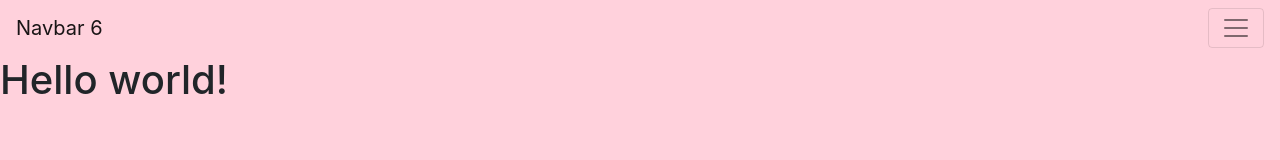
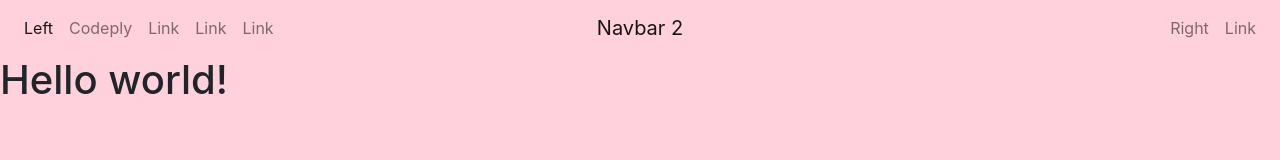
Before and after one commit to alexispascual/alexispascual.github.io, a plain HTML site: page index.html in a window 1280 px wide. Drawn offline with nearby package versions, Linux system fonts and the light colour scheme.

Commit message:
Navbar working

```diff
--- a/index.html
+++ b/index.html
@@ -13,35 +13,62 @@
 
 	<body class="bg">
 
-		<nav class="navbar navbar-light">
+<!--
+		<nav class="navbar navbar-expand-md navbar-light">
+		  <a class="navbar-brand" href="#">Navbar</a>
+		  <button class="navbar-toggler" type="button" data-toggle="collapse" data-target="#collapsibleNavbar">
+			<span class="navbar-toggler-icon"></span>
+		  </button>
+		  <div class="collapse navbar-collapse" id="collapsibleNavbar">
+			<ul class="navbar-nav">
+			  <li class="nav-item">
+				<a class="nav-link" href="#">Link</a>
+			  </li>
+			  <li class="nav-item">
+				<a class="nav-link" href="#">Link</a>
+			  </li>
+			  <li class="nav-item">
+				<a class="nav-link" href="#">Link</a>
+			  </li>
+			</ul>
+		  </div>
+		</nav>
+-->
+		<nav class="navbar navbar-expand-md navbar-light">
+			<div class="navbar-collapse collapse w-100 order-1 order-md-0 dual-collapse2">
+				<ul class="navbar-nav mr-auto">
+					<li class="nav-item active">
+						<a class="nav-link" href="#">Left</a>
+					</li>
+					<li class="nav-item">
+						<a class="nav-link" href="//codeply.com">Codeply</a>
+					</li>
+					<li class="nav-item">
+						<a class="nav-link" href="#">Link</a>
+					</li>
+					<li class="nav-item">
+						<a class="nav-link" href="#">Link</a>
+					</li>
+					<li class="nav-item">
+						<a class="nav-link" href="#">Link</a>
+					</li>
+				</ul>
+			</div>
 
-			 <div class="d-flex flex-grow-1">
-        <span class="w-100 d-lg-none d-block"><!-- hidden spacer to center brand on mobile --></span>
-        <a class="navbar-brand d-none d-lg-inline-block" href="#">
-            Navbar 6
-        </a>
-        <a class="navbar-brand-two mx-auto d-lg-none d-inline-block" href="#">
-            <img src="//placehold.it/40?text=LOGO" alt="logo">
-        </a>
-        <div class="w-100 text-right">
-            <button class="navbar-toggler" type="button" data-toggle="collapse" data-target="#myNavbar">
+			<div class="mx-auto order-0">
+				<a class="navbar-brand mx-auto" href="#">Navbar 2</a>
+				<button class="navbar-toggler" type="button" data-toggle="collapse" data-target=".dual-collapse2">
 				<span class="navbar-toggler-icon"></span>
 				</button>
 			</div>
-    </div>
-    <div class="collapse navbar-collapse flex-grow-1 text-right" id="myNavbar">
-        <ul class="navbar-nav ml-auto flex-nowrap">
+
+			<div class="navbar-collapse collapse w-100 order-3 dual-collapse2">
+				<ul class="navbar-nav ml-auto">
 				<li class="nav-item">
-                <a href="#" class="nav-link m-2 menu-item nav-active">Our Solution</a>
+				<a class="nav-link" href="#">Right</a>
 				</li>
 				<li class="nav-item">
-                <a href="#" class="nav-link m-2 menu-item">How We Help</a>
-            </li>
-            <li class="nav-item">
-                <a href="#" class="nav-link m-2 menu-item">Blog</a>
-            </li>
-            <li class="nav-item">
-                <a href="#" class="nav-link m-2 menu-item">Contact</a>
+				<a class="nav-link" href="#">Link</a>
 				</li>
 				</ul>
 			</div>
--- a/styles.css
+++ b/styles.css
@@ -14,3 +14,10 @@ body, html {
     background-repeat: no-repeat;
     background-size: cover;
 }
+
+
+.navbar {
+
+	background: none;
+
+}
```
Lines whose indentation alone changed are shown as unchanged.
